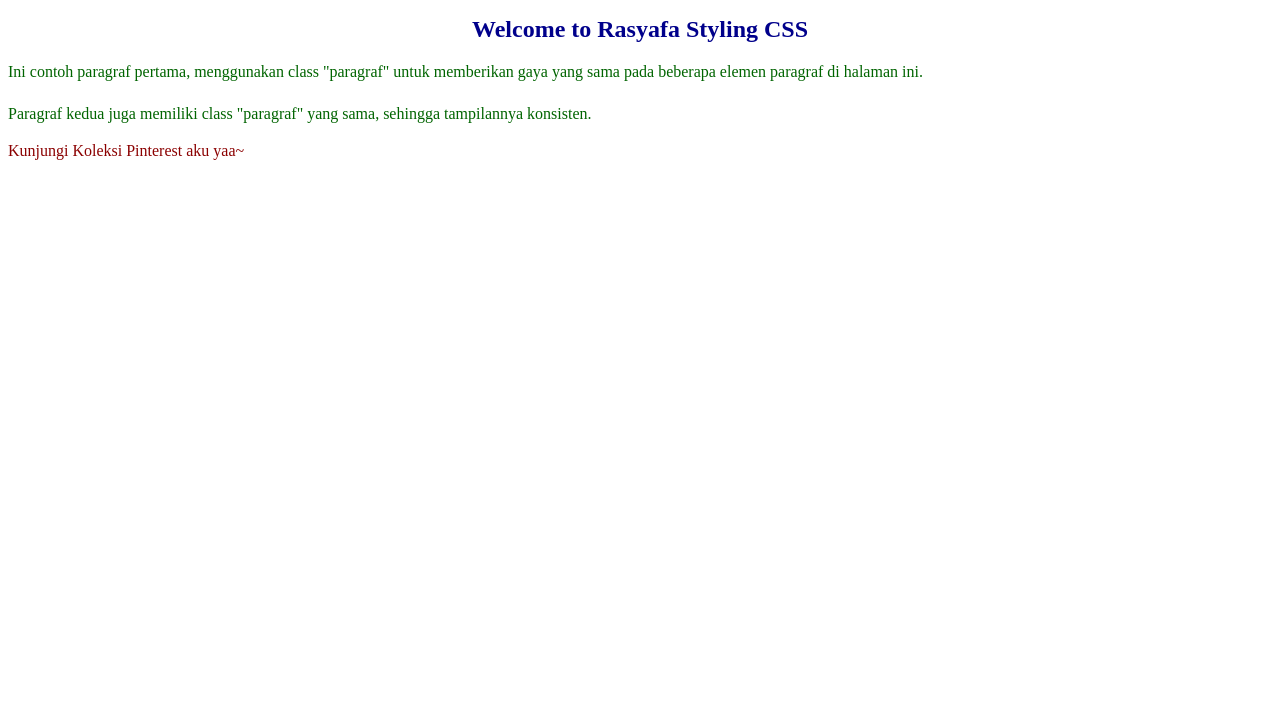
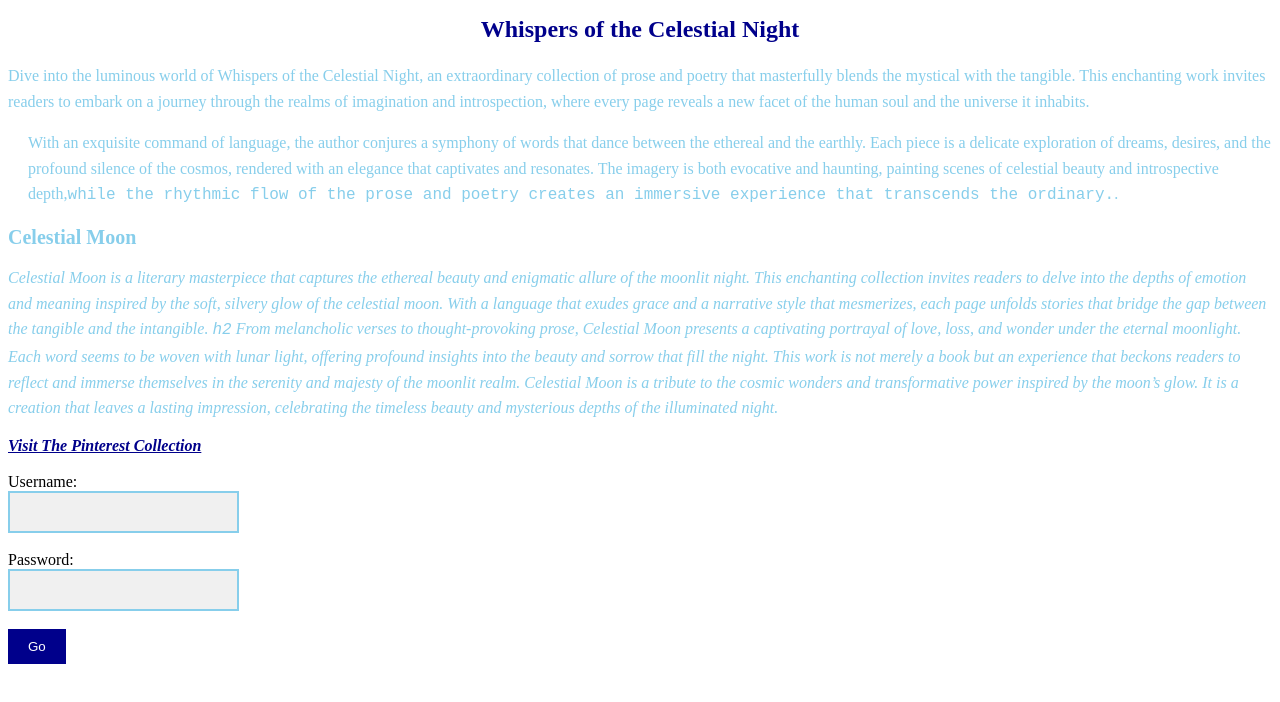
Before and after one commit to rasyafa/HTML-Dasar, a plain HTML site: page index.html in a window 1280 px wide. Drawn offline with Linux system fonts and the light colour scheme.

Commit message:
menambahkan file

```diff
--- a/index.html
+++ b/index.html
@@ -4,56 +4,168 @@
 <head>
     <meta charset="UTF-8">
     <meta name="viewport" content="width=device-width, initial-scale=1.0">
-    <title>CSS | part 1</title>
+    <title>CSS | Part 1</title>
 
     <!-- CSS Internal -->
     <style>
-        /* Styling untuk elemen dengan ID */
+        /* Selektor ID untuk judul */
         #judul {
             font-size: 24px;
             color: darkblue;
             text-align: center;
+            margin-bottom: 20px;
         }
 
-        /* Styling untuk elemen dengan class */
+        /* Selektor class untuk paragraf */
         .paragraf {
             font-size: 16px;
+            color: skyblue;
             line-height: 1.6;
-            color: darkgreen;
+
         }
 
-        /* Styling untuk tautan */
-        a {
-            color: darkred;
-            text-decoration: none;
+        /* Combinator Selector - Descendant selector (p di dalam div) */
+        div p {
+            margin-left: 20px;
         }
 
-        /* Styling saat tautan di-hover */
-        a:hover {
-            color: darkorange;
+        /* Combinator Selector - Child selector (h2 langsung di dalam section) */
+        section>h2 {
+            color: skyblue;
+            font-size: 20px;
+
+        }
+
+        /* Combinator Selector - Adjacent sibling selector (p yang mengikuti h2 langsung) */
+        h2+p {
+            font-style: italic;
+        }
+
+        /* Attribute Selector - Menyeleksi semua anchor dengan atribut target="_blank" */
+        a[target="_blank"] {
+            color: darkblue;
+            font-weight: bold;
+
+        }
+
+        /* Attribute selector untuk input dengan type="text" */
+        input[type="text"] {
+            border: 2px solid blue;
+            padding: 10px;
+            font-size: 16px;
+
+        }
+
+        /* Attribute selector untuk input dengan type="password" */
+        input[type="password"] {
+            border: 2px solid red;
+            padding: 10px;
+            font-size: 16px;
+
+        }
+
+        /* Attribute selector untuk input dengan type="submit" */
+        input[type="submit"] {
+            background-color: darkblue;
+            color: white;
+            padding: 10px 20px;
+            border: none;
+            cursor: pointer;
+
+        }
+
+        /* Attribute selector untuk input yang memiliki atribut required */
+        input[required] {
+            background-color: #f0f0f0;
+            border: 2px solid skyblue;
+
         }
     </style>
 </head>
 
 <body>
 
-    <h1 id="judul">Welcome to Rasyafa Styling CSS</h1>
+    <!-- Elemen dengan ID -->
+    <h1 id="judul">Whispers of the Celestial Night</h1>
 
+    <!-- Elemen dengan class -->
     <p class="paragraf">
-        Ini contoh paragraf pertama, menggunakan class "paragraf" untuk memberikan gaya yang sama pada
-        beberapa elemen paragraf di halaman ini.
+        Dive into the luminous world of Whispers of the Celestial Night, an extraordinary collection of prose and poetry
+        that
+        masterfully blends the mystical with the tangible. This enchanting work invites readers to embark on a journey
+        through
+        the realms of imagination and introspection, where every page reveals a new facet of the human soul and the
+        universe it
+        inhabits.
     </p>
 
-    <p class="paragraf">
-        Paragraf kedua juga memiliki class "paragraf" yang sama, sehingga tampilannya konsisten.
-    </p>
+    <div>
+        <!-- Paragraf di dalam div menggunakan kombinasi descendant selector -->
+        <p class="paragraf">With an exquisite command of language, the author conjures a symphony of words that dance
+            between the ethereal and the
+            earthly. Each piece is a delicate exploration of dreams, desires, and the profound silence of the cosmos,
+            rendered with
+            an elegance that captivates and resonates. The imagery is both evocative and haunting, painting scenes of
+            celestial
+            beauty and introspective depth,<code>while the rhythmic flow of the prose and poetry creates an immersive experience that
+        transcends the ordinary.</code>.</p>
+    </div>
 
-    <a href="https://id.pinterest.com/rasyarasyifah/">Kunjungi Koleksi Pinterest aku yaa~</a>
+    <section>
+
+        <!-- h2 menggunakan child selector -->
+        <h2>Celestial Moon</h2>
+
+        <!-- Paragraf setelah h2 menggunakan adjacent sibling selector -->
+        <p class="paragraf">Celestial Moon is a literary masterpiece that captures the ethereal beauty and enigmatic
+            allure of the moonlit night.
+            This enchanting collection invites readers to delve into the depths of emotion and meaning inspired by the
+            soft, silvery
+            glow of the celestial moon. With a language that exudes grace and a narrative style that mesmerizes, each
+            page unfolds
+            stories that bridge the gap between the tangible and the intangible. <code>h2</code> From melancholic verses
+            to thought-provoking prose, Celestial Moon presents a captivating portrayal of love, loss, and wonder under
+            the eternal moonlight. Each word seems to be woven with lunar light, offering profound insights into the
+            beauty and sorrow that fill the night. This work is not merely a book but an experience that beckons readers
+            to reflect and immerse themselves in the serenity and majesty of the moonlit realm.
+
+            Celestial Moon is a tribute to the cosmic wonders and transformative power inspired by the moon’s glow. It
+            is a creation that leaves a lasting impression, celebrating the timeless beauty and mysterious depths of the
+            illuminated night.</p>
+    </section>
+
+    <!-- Tautan dengan attribute selector -->
+    <a href="https://id.pinterest.com/rasyarasyifah/" target="_blank"><em>Visit The Pinterest
+            Collection</em></a><br><br>
+
+    <form>
+        <!-- Input dengan attribute selector type="text" -->
+        <label for="username">Username:</label><br>
+        <input type="text" id="username" name="username" required><br><br>
+
+        <!-- Input dengan attribute selector type="password" -->
+        <label for="password">Password:</label><br>
+        <input type="password" id="password" name="password" required><br><br>
+
+        <!-- Input dengan attribute selector type="submit" -->
+        <input type="submit" value="Go">
+    </form>
 
 </body>
 
 </html>
 
-<!--ID digunakan untuk elemen unik, seperti elemen <h1> dengan ID #judul.-->
-<!--Class digunakan untuk memberikan gaya yang sama pada beberapa elemen, seperti <p> yang memiliki class .paragraf.-->
-<!--Tautan <a> diberikan styling untuk mengubah warna saat di-hover.-->
+<!-- Selektor ID untuk elemen yang unik, seperti elemen <h1> dengan ID #judul.
+    Selektor class untuk elemen-elemen dengan class .paragraf.
+    Combinator Selector:
+        Descendant selector (div p):
+            Menyeleksi <p> yang berada di dalam <div>.
+        Child selector (section > h2):
+            Menyeleksi <h2> yang merupakan anak langsung dari <section>.
+        Adjacent sibling selector (h2 + p):
+            Menyeleksi <p> yang mengikuti <h2> langsung.
+    Attribute Selector:
+        [target="_blank"]:
+            Menyeleksi <a> yang memiliki atribut target="_blank".
+        [type="text"]:
+            Menyeleksi <input> dengan type="text". -->
```
